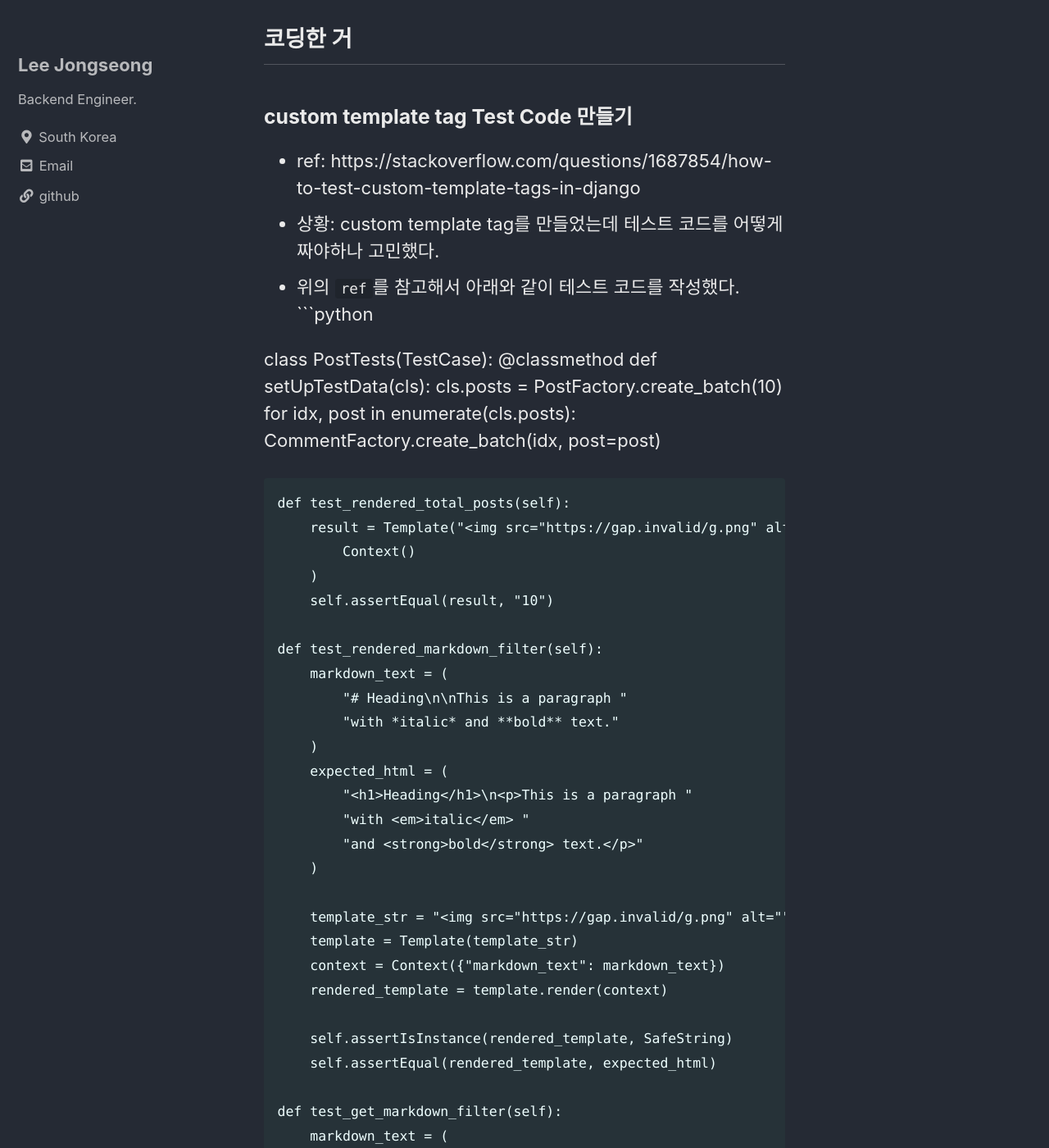
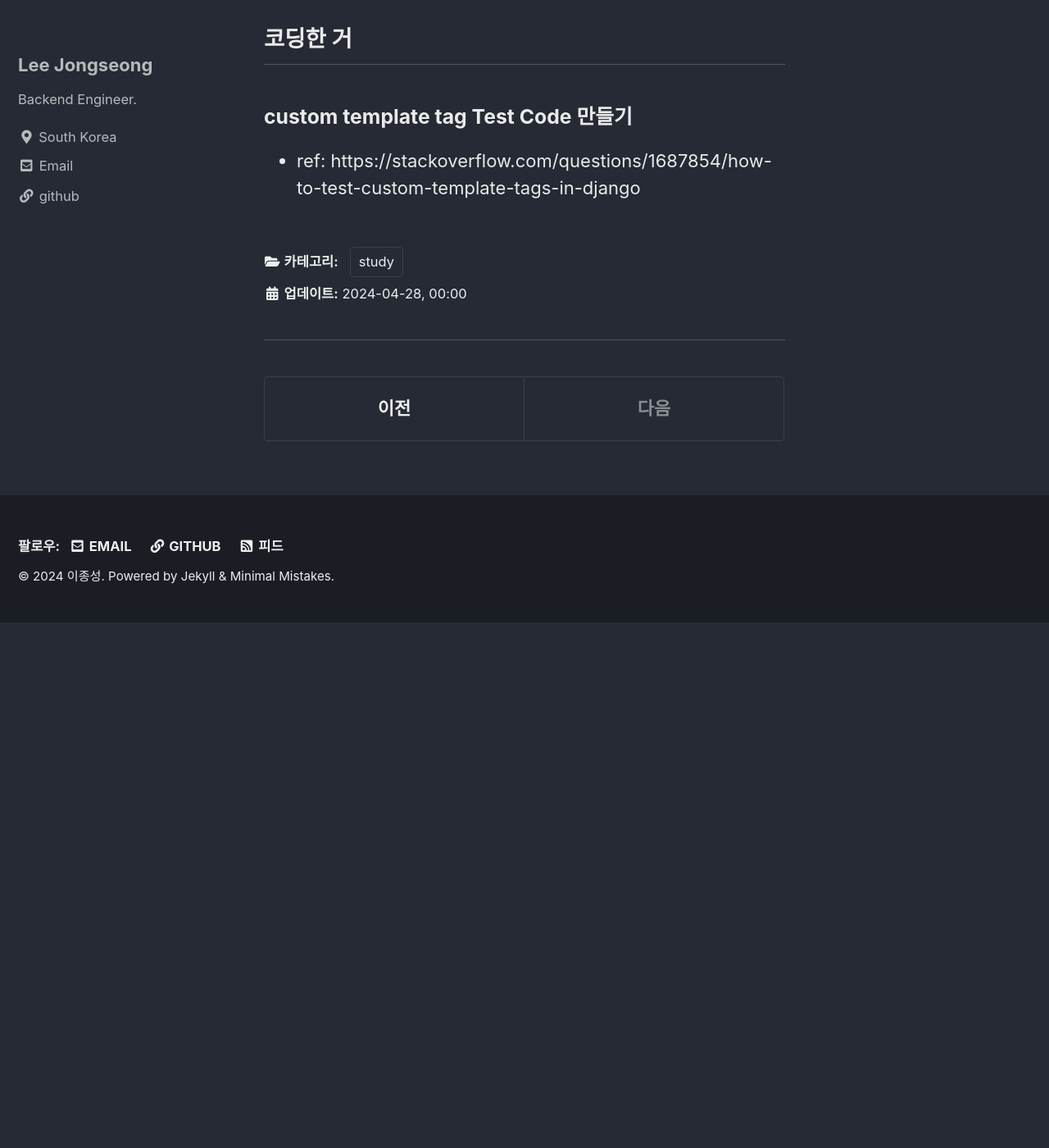
Before and after one commit to jongseong-dev/today-learn, a Jekyll site: the page built from study/_posts/2024/04/2024-04-28-20240428-TL.md, in a window 1280 px wide and 1400 px high, scrolled down 818 px. Shown: the whole window at 82% size. Built offline with Jekyll 4.4.1, drawn with Linux system fonts in a browser that asks for light colours; cached includes are drawn as plain includes; after the commit the page ends 1577 px from its top, so only the background shows below that; some of the changed text lies outside the part shown.

Commit message:
fix: run build error 수정

````diff
--- a/study/_posts/2024/04/2024-04-28-20240428-TL.md
+++ b/study/_posts/2024/04/2024-04-28-20240428-TL.md
@@ -27,55 +27,3 @@ Host aws-home
 ## 코딩한 거
 ### custom template tag Test Code 만들기
 - ref: https://stackoverflow.com/questions/1687854/how-to-test-custom-template-tags-in-django
-- 상황: custom template tag를 만들었는데 테스트 코드를 어떻게 짜야하나 고민했다.
-- 위의 `ref`를 참고해서 아래와 같이 테스트 코드를 작성했다.
-```python
-
-class PostTests(TestCase):
-    @classmethod
-    def setUpTestData(cls):
-        cls.posts = PostFactory.create_batch(10)
-        for idx, post in enumerate(cls.posts):
-            CommentFactory.create_batch(idx, post=post)
-
-    def test_rendered_total_posts(self):
-        result = Template("{% load blog_tags %}" "{% total_posts %}").render(
-            Context()
-        )
-        self.assertEqual(result, "10")
-
-    def test_rendered_markdown_filter(self):
-        markdown_text = (
-            "# Heading\n\nThis is a paragraph "
-            "with *italic* and **bold** text."
-        )
-        expected_html = (
-            "<h1>Heading</h1>\n<p>This is a paragraph "
-            "with <em>italic</em> "
-            "and <strong>bold</strong> text.</p>"
-        )
-
-        template_str = "{% load blog_tags %}{{ markdown_text|markdown }}"
-        template = Template(template_str)
-        context = Context({"markdown_text": markdown_text})
-        rendered_template = template.render(context)
-
-        self.assertIsInstance(rendered_template, SafeString)
-        self.assertEqual(rendered_template, expected_html)
-
-    def test_get_markdown_filter(self):
-        markdown_text = (
-            "# Heading\n\nThis is a paragraph "
-            "with *italic* and **bold** text."
-        )
-        expected_html = (
-            "<h1>Heading</h1>\n<p>This is a paragraph "
-            "with <em>italic</em> "
-            "and <strong>bold</strong> text.</p>"
-        )
-
-        result = markdown_format(markdown_text)
-        self.assertIsInstance(result, SafeString)
-        self.assertEqual(result, expected_html)
-
-```
````
Also changed, not shown: other parts of study/_posts/2024/04/2024-04-28-20240428-TL.md (+1 -1 lines).
